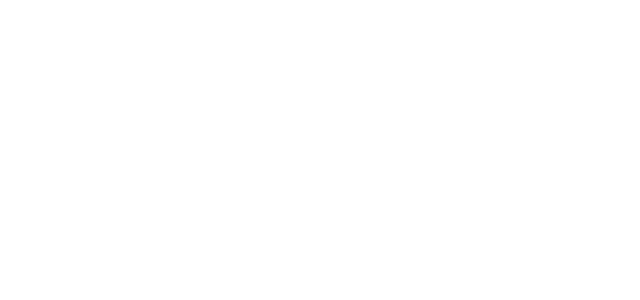
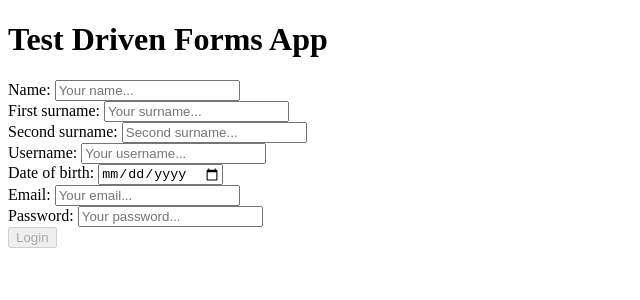
Before and after one commit to fcesc-code/fapac1, an Angular app: page /signup in a window 1280 px wide. Before the commit this address led to /. Shown: the top 300 px of the page, without its empty margins (0-640 px from the left). Built offline with nearby package versions, Linux system fonts and the light colour scheme.

Commit message:
feature / added signup component

```diff
--- a/src/app/app-routing.module.ts
+++ b/src/app/app-routing.module.ts
@@ -1,11 +1,16 @@
 import { NgModule } from '@angular/core';
 import { RouterModule, Routes } from '@angular/router';
 import { LoginComponent } from './components/login/login.component';
+import { SignupComponent } from './components/signup/signup.component';
 
 const routes: Routes = [
   {
     path: '',
     component: LoginComponent
+  },
+  {
+    path: 'signup',
+    component: SignupComponent
   }
 ];
 
--- a/src/app/app.module.ts
+++ b/src/app/app.module.ts
@@ -4,11 +4,13 @@
 import { AppRoutingModule } from './app-routing.module';
 import { AppComponent } from './app.component';
 import { LoginComponent } from './components/login/login.component';
+import { SignupComponent } from './components/signup/signup.component';
 
 @NgModule({
   declarations: [
     AppComponent,
-    LoginComponent
+    LoginComponent,
+    SignupComponent
   ],
   imports: [
     BrowserModule,
--- /dev/null
+++ b/src/app/components/signup/signup.component.html
@@ -0,0 +1,116 @@
+<div>
+  <h1>Test Driven Forms App</h1>
+  <form #signupForm="ngForm" (ngSubmit)="checkSignup()">
+    <div>
+      <label for="name">Name: </label>
+      <input
+        type="text"
+        name="name"
+        [(ngModel)]="user.name"
+        #name="ngModel"
+        required
+        aria-required="true"
+        placeholder="Your name..."
+        autocomplete="name"
+      />
+      <span [hidden]="name.valid || name.pristine" style="color: red">
+        Name required
+      </span>
+    </div>
+    <div>
+      <label for="surname1">First surname: </label>
+      <input
+        type="text"
+        name="surname1"
+        [(ngModel)]="user.surname1"
+        #surname1="ngModel"
+        required
+        aria-required="true"
+        placeholder="Your surname..."
+        autocomplete="family-name"
+      />
+      <span [hidden]="surname1.valid || surname1.pristine" style="color: red">
+        First surname required
+      </span>
+    </div>
+    <div>
+      <label for="surname2">Second surname: </label>
+      <input
+        type="text"
+        name="surname2"
+        [(ngModel)]="user.surname2"
+        #surname2="ngModel"
+        placeholder="Second surname..."
+        autocomplete="family-name"
+      />
+    </div>
+    <div>
+      <label for="username">Username: </label>
+      <input
+        type="text"
+        name="username"
+        [(ngModel)]="user.username"
+        #username="ngModel"
+        required
+        aria-required="true"
+        placeholder="Your username..."
+        autocomplete="off"
+      />
+      <span [hidden]="username.valid || username.pristine" style="color: red">
+        Username required
+      </span>
+    </div>
+    <div>
+      <label for="dateOfBirth">Date of birth: </label>
+      <input
+        type="date"
+        name="dateOfBirth"
+        [(ngModel)]="user.dateOfBirth"
+        #dateOfBirth="ngModel"
+        required
+        aria-required="true"
+        autocomplete="bday"
+      />
+      <span [hidden]="dateOfBirth.valid || dateOfBirth.pristine" style="color: red">
+        Date of birth required
+      </span>
+    </div>
+    <div>
+      <label for="email">Email: </label>
+      <input
+        type="email"
+        name="email"
+        [(ngModel)]="user.email"
+        #email="ngModel"
+        required
+        aria-required="true"
+        placeholder="Your email..."
+        autocomplete="email"
+      />
+      <span [hidden]="email.valid || email.pristine" style="color: red">
+        Email required
+      </span>
+    </div>
+    <div>
+      <label for="password">Password: </label>
+      <input
+        type="password"
+        name="password"
+        [(ngModel)]="user.password"
+        #password="ngModel"
+        required
+        aria-required="true"
+        placeholder="Your password..."
+        autocomplete="new-password"
+      />
+      <span [hidden]="password.valid || password.pristine" style="color: red">
+        Password required
+      </span>
+    </div>
+    <div>
+      <button type="submit" [disabled]="!signupForm.form.valid">
+        Login
+      </button>
+    </div>
+  </form>
+</div>
--- /dev/null
+++ b/src/app/components/signup/signup.component.ts
@@ -0,0 +1,26 @@
+import { Component, OnInit } from '@angular/core';
+import { userNew } from 'src/app/models/user.new';
+
+@Component({
+  selector: 'app-signup',
+  templateUrl: './signup.component.html',
+  styleUrls: ['./signup.component.sass']
+})
+export class SignupComponent implements OnInit {
+  user: userNew;
+
+  constructor() {
+    this.user = new userNew();
+  }
+
+  ngOnInit(): void {
+  }
+
+  checkSignup(): void {
+    console.log(`User data ->
+      Name: ${this.user.name},
+      Email: ${this.user.email},
+      Password: ${this.user.password}`
+    );
+  }
+}
--- a/src/app/models/user.dto.ts
+++ b/src/app/models/user.dto.ts
@@ -1,6 +1,6 @@
 export class userDTO {
-  email: string = '';
-  password: string = '';
+  email: string;
+  password: string;
 
   constructor( email: string, password: string ){
     this.email = email;
--- /dev/null
+++ b/src/app/models/user.new.ts
@@ -0,0 +1,9 @@
+export class userNew {
+  name!: string;
+  surname1!: string;
+  surname2!: string;
+  username!: string;
+  dateOfBirth!: string;
+  email!: string;
+  password!: string;
+}
```
Also changed, not shown: src/app/components/signup/signup.component.sass (added), 1 other file (tests, documents, lock files or other folders).
